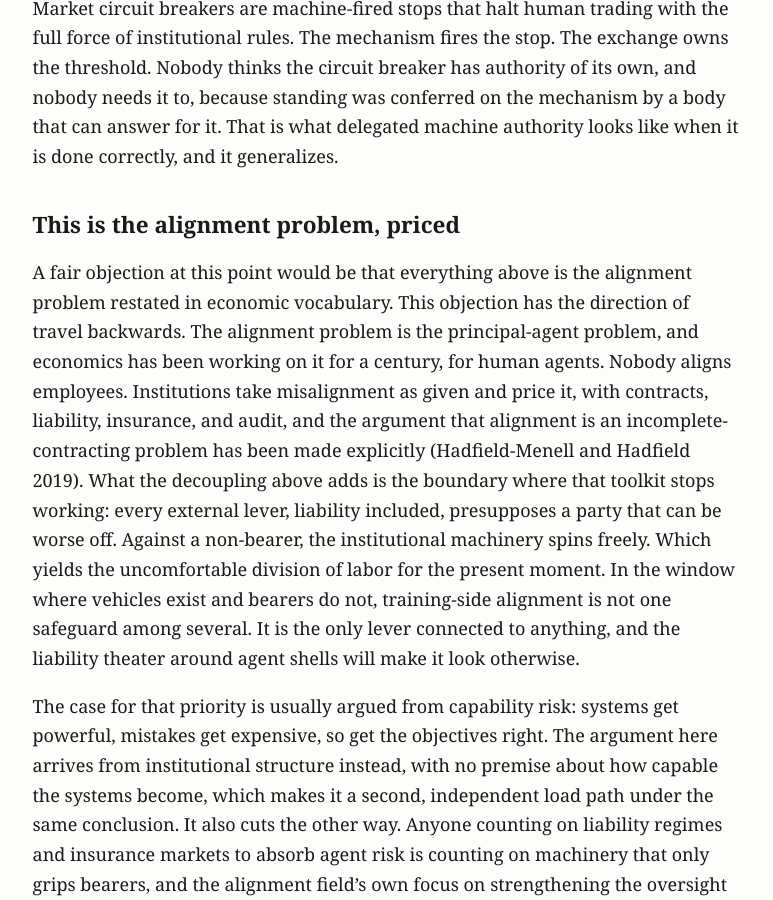
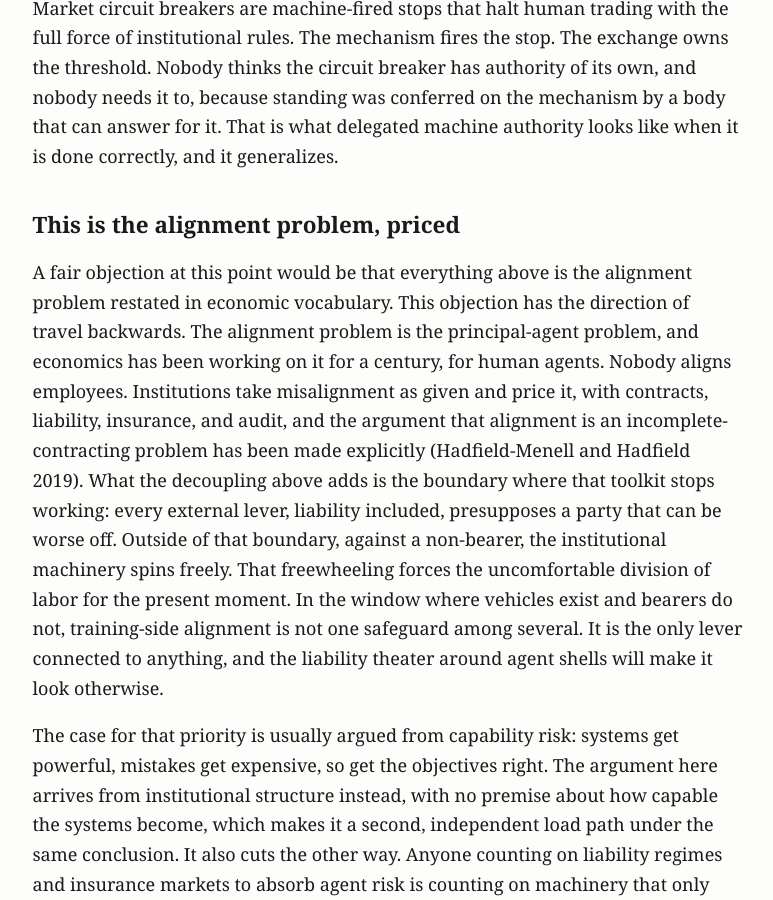
Before and after one commit to MajorLift/blog, a Jekyll site: the page built from _posts/2026-07-26-when-the-agent-stands-to-lose-something.md, in a window 1280 px wide and 900 px high, scrolled down 2264 px. Shown: the whole window, without its empty margins (252-1025 px from the left). Built offline with Jekyll 4.4.1, drawn with Linux system fonts in a browser that asks for light colours.

Commit message:
Bridge the boundary sentence to its consequence
The passage jumped from the boundary claim to the non-bearer case
with no link, then hung the division of labor on a bare fragment. The
author's opener supplies the link back, and the consequence now rides
a causal demonstrative instead of Which yields.

Claude-Session: https://claude.ai/code/session_01QzrpuaaxiGyPWbFKHggd8b

```diff
--- a/_posts/2026-07-26-when-the-agent-stands-to-lose-something.md
+++ b/_posts/2026-07-26-when-the-agent-stands-to-lose-something.md
@@ -34,7 +34,7 @@ Meanwhile, one piece of the post-threshold world has been operating for decades.
 
 ## This is the alignment problem, priced
 
-A fair objection at this point would be that everything above is the alignment problem restated in economic vocabulary. This objection has the direction of travel backwards. The alignment problem is the principal-agent problem, and economics has been working on it for a century, for human agents. Nobody aligns employees. Institutions take misalignment as given and price it, with contracts, liability, insurance, and audit, and the argument that alignment is an incomplete-contracting problem has been made explicitly (Hadfield-Menell and Hadfield 2019). What the decoupling above adds is the boundary where that toolkit stops working: every external lever, liability included, presupposes a party that can be worse off. Against a non-bearer, the institutional machinery spins freely. Which yields the uncomfortable division of labor for the present moment. In the window where vehicles exist and bearers do not, training-side alignment is not one safeguard among several. It is the only lever connected to anything, and the liability theater around agent shells will make it look otherwise.
+A fair objection at this point would be that everything above is the alignment problem restated in economic vocabulary. This objection has the direction of travel backwards. The alignment problem is the principal-agent problem, and economics has been working on it for a century, for human agents. Nobody aligns employees. Institutions take misalignment as given and price it, with contracts, liability, insurance, and audit, and the argument that alignment is an incomplete-contracting problem has been made explicitly (Hadfield-Menell and Hadfield 2019). What the decoupling above adds is the boundary where that toolkit stops working: every external lever, liability included, presupposes a party that can be worse off. Outside of that boundary, against a non-bearer, the institutional machinery spins freely. That freewheeling forces the uncomfortable division of labor for the present moment. In the window where vehicles exist and bearers do not, training-side alignment is not one safeguard among several. It is the only lever connected to anything, and the liability theater around agent shells will make it look otherwise.
 
 The case for that priority is usually argued from capability risk: systems get powerful, mistakes get expensive, so get the objectives right. The argument here arrives from institutional structure instead, with no premise about how capable the systems become, which makes it a second, independent load path under the same conclusion. It also cuts the other way. Anyone counting on liability regimes and insurance markets to absorb agent risk is counting on machinery that only grips bearers, and the alignment field's own focus on strengthening the oversight signal has mostly left this boundary, the question of which external levers connect to anything at all, unexamined.
 
```
